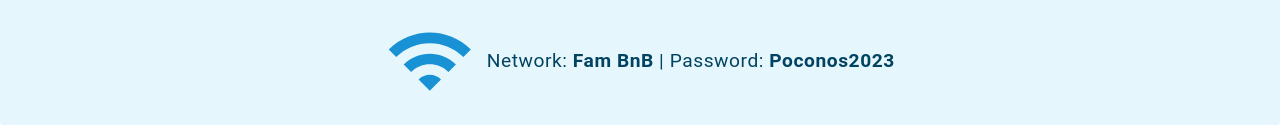
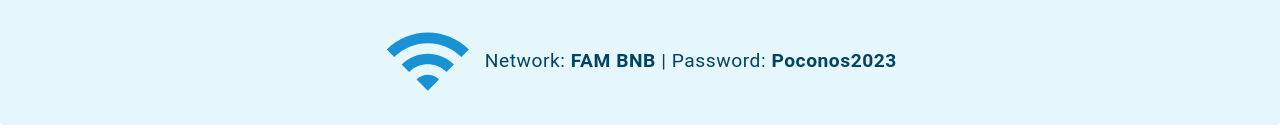
Before and after one commit to nicolasdossantos/fambnbrentals, a React (Create React App) app: page / in a window 1280 px wide. Shown: the part 370-509 px from the top of the page. Built offline with nearby package versions, Linux system fonts and the light colour scheme.

Commit message:
new build

```diff
--- a/src/Components/DigitalGuidebook/DigitalGuidebook.jsx
+++ b/src/Components/DigitalGuidebook/DigitalGuidebook.jsx
@@ -26,7 +26,7 @@ function DigitalGuideBook() {
           </div>
         </div>
         <Alert className="alert description-font" severity="info" icon={<WifiIcon className="icon icon-font"/>}>
-          <p className="alert-text">Network: <b>Fam BnB</b> | Password: <b>Poconos2023</b></p>
+          <p className="alert-text">Network: <b>FAM BNB</b> | Password: <b>Poconos2023</b></p>
         </Alert>
         <TileGrid />
       </div>
```
Also changed, not shown: 2 other files (tests, documents, lock files or other folders).
